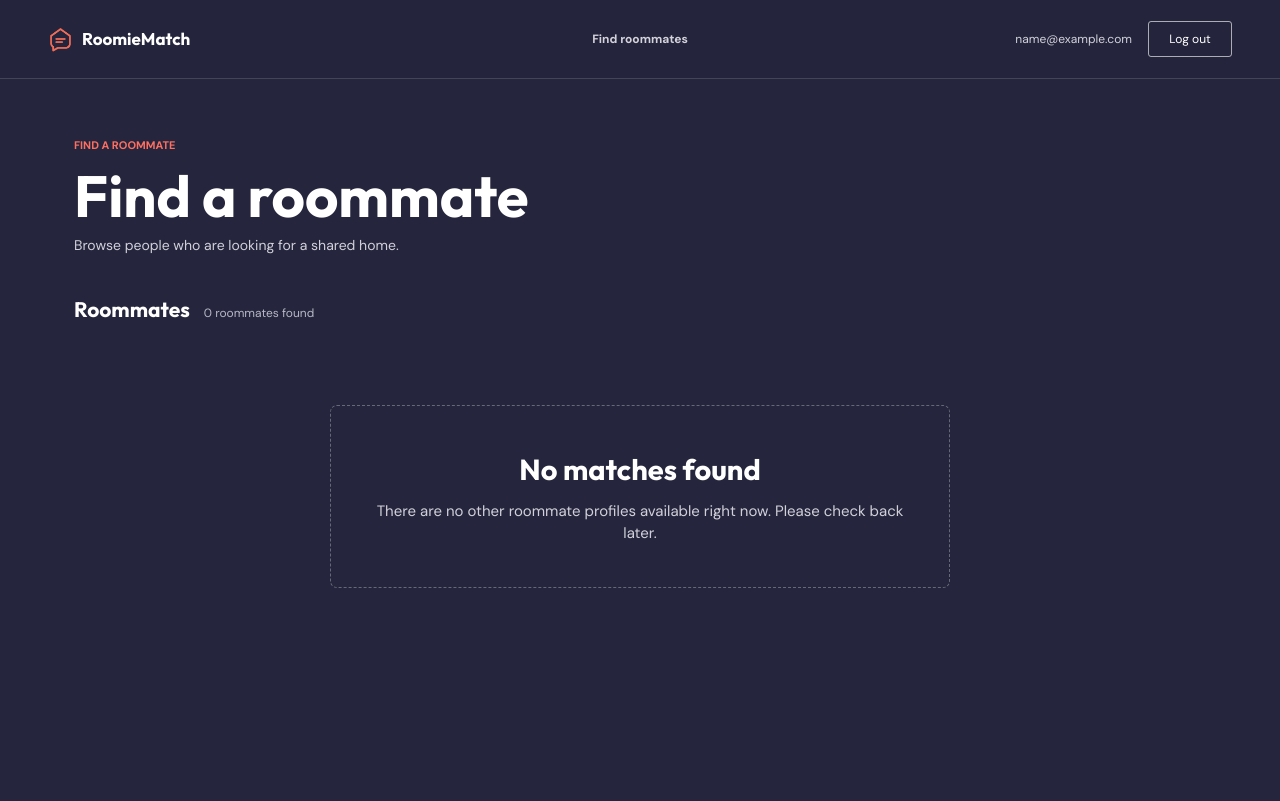
After one commit to kimberlytsang/RoomieMatch, a Django app: page /roommates/ in a window 1280 px wide. The commit adds this page. Run offline with Django 5.2, Linux system fonts and the light colour scheme; a user stored in the database is signed in; tables that the repository leaves empty hold one stand-in row (values such as "Sample post").

Commit message:
US-07: add roommate discovery pages

```diff
--- a/config/urls.py
+++ b/config/urls.py
@@ -3,6 +3,7 @@ from django.urls import include, path
 
 urlpatterns = [
     path("", include("accounts.page_urls")),
+    path("", include("profiles.page_urls")),
     path("api/", include("accounts.urls")),
     path("api/", include("profiles.urls")),
     path("api/", include("messaging.urls")),
--- /dev/null
+++ b/profiles/page_views.py
@@ -0,0 +1,24 @@
+"""HTML views for discovering roommate profiles."""
+
+from django.contrib.auth.decorators import login_required
+from django.shortcuts import render
+
+from . import services
+from .models import Profile
+
+
+@login_required(login_url="login-page")
+def roommate_list(request):
+    """US-07: show every currently browseable roommate."""
+    roommates = services.list_available_roommates(request.user)
+    return render(request, "profiles/roommate_list.html", {"roommates": roommates})
+
+
+@login_required(login_url="login-page")
+def roommate_detail(request, user_id):
+    """Open the selected roommate's shared profile summary."""
+    try:
+        roommate = services.get_available_roommate(request.user, user_id)
+    except Profile.DoesNotExist:
+        return render(request, "profiles/roommate_unavailable.html", status=404)
+    return render(request, "profiles/roommate_detail.html", {"roommate": roommate})
--- a/profiles/services.py
+++ b/profiles/services.py
@@ -1,2 +1,26 @@
-"""Service layer: business logic for this component. Views call these functions;
-only models/queries here touch the database."""
+"""Business rules and database queries for roommate discovery."""
+
+from .models import Profile
+
+
+def list_available_roommates(viewer):
+    """Return profiles a signed-in seeker can browse.
+
+    A seeker never appears in their own results, and profiles without the
+    preference information shown on a roommate card are not browseable yet.
+    """
+    return (
+        Profile.objects.select_related("user__preference__location")
+        .filter(user__preference__isnull=False)
+        .exclude(user=viewer)
+        .order_by("display_name")
+    )
+
+
+def get_available_roommate(viewer, user_id):
+    """Return one browseable roommate, or raise Profile.DoesNotExist.
+
+    Keeping this lookup here ensures a URL cannot expose the signed-in
+    seeker's own profile or a profile that is no longer available.
+    """
+    return list_available_roommates(viewer).get(user_id=user_id)
--- a/static/css/site.css
+++ b/static/css/site.css
@@ -42,7 +42,7 @@ h1, h2, h3 { font-family: "Outfit", "DM Sans", sans-serif; letter-spacing: 0; }
   display: grid;
   width: min(100% - 96px, 1240px);
   height: 78px;
-  grid-template-columns: 1fr auto;
+  grid-template-columns: 1fr auto 1fr;
   align-items: center;
   gap: 24px;
   margin: 0 auto;
@@ -68,7 +68,10 @@ h1, h2, h3 { font-family: "Outfit", "DM Sans", sans-serif; letter-spacing: 0; }
   object-fit: contain;
 }
 
-.header-action { display: flex; min-width: 0; justify-content: flex-end; align-items: center; gap: 16px; }
+.header-action { display: flex; min-width: 0; grid-column: 3; justify-content: flex-end; align-items: center; gap: 16px; }
+.site-nav { display: flex; justify-content: center; gap: 24px; }
+.site-nav a { color: #d4d3dc; font-size: 12px; font-weight: 700; text-decoration: none; }
+.site-nav a:hover, .site-nav a:focus-visible { color: var(--coral); }
 .header-email { overflow: hidden; max-width: 190px; color: #d4d3dc; font-size: 12px; text-overflow: ellipsis; white-space: nowrap; }
 
 .header-button {
@@ -230,6 +233,38 @@ h1, h2, h3 { font-family: "Outfit", "DM Sans", sans-serif; letter-spacing: 0; }
 .form-switch { margin: 16px 0 0; color: #77747e; font-size: 11px; }
 .form-switch a { color: #df5c50; }
 
+.roommate-page { min-height: calc(100vh - 78px); padding: 58px 26px 72px; }
+.roommate-heading { max-width: 610px; margin-bottom: 38px; }
+.roommate-heading h1, .roommate-detail-card h1 { margin-bottom: 10px; font-size: clamp(38px, 5vw, 58px); font-weight: 700; line-height: 1; }
+.roommate-heading > p:last-child { margin-bottom: 0; color: #d1d0da; font-size: 14px; }
+.roommates-section-heading { display: flex; align-items: baseline; gap: 14px; margin-bottom: 16px; }
+.roommates-section-heading h2 { margin: 0; font-size: 21px; }
+.roommates-section-heading p { margin: 0; color: #b8b7c5; font-size: 12px; }
+.roommate-grid { display: grid; grid-template-columns: repeat(auto-fill, minmax(235px, 1fr)); gap: 20px; }
+.roommate-card { overflow: hidden; border: 1px solid rgba(255, 255, 255, .16); border-radius: 7px; background: rgba(255, 253, 251, .98); box-shadow: 0 16px 32px rgba(9, 10, 20, .14); }
+.roommate-avatar { display: grid; height: 168px; place-items: center; color: #fff; background: linear-gradient(135deg, #ff8f82, #6d71aa); font-family: "Outfit", "DM Sans", sans-serif; font-size: 58px; font-weight: 700; }
+.roommate-card-body { padding: 18px; color: var(--text); }
+.roommate-card h3 { margin-bottom: 4px; font-size: 21px; }
+.roommate-location { margin-bottom: 12px; color: #df5c50; font-size: 12px; font-weight: 700; }
+.roommate-budget { margin-bottom: 12px; font-size: 12px; font-weight: 700; }
+.roommate-bio { min-height: 42px; margin-bottom: 14px; color: #77747e; font-size: 12px; line-height: 1.55; }
+.preference-chip { display: inline-flex; margin: 0 0 15px; padding: 5px 10px; border: 1px solid #eaded9; border-radius: 3px; color: #5e5964; font-size: 11px; }
+.roommate-profile-link { display: flex; min-height: 38px; justify-content: center; align-items: center; border: 1px solid var(--coral); border-radius: 3px; color: #c94f45; font-size: 12px; font-weight: 700; text-decoration: none; }
+.roommate-profile-link:hover, .roommate-profile-link:focus-visible { color: #fff; background: var(--coral); }
+.empty-roommates { max-width: 620px; margin: 80px auto; padding: 42px 28px; border: 1px dashed rgba(255, 255, 255, .3); border-radius: 7px; text-align: center; }
+.empty-roommates h2 { margin-bottom: 8px; font-size: 29px; }
+.empty-roommates p { margin: 0; color: #d1d0da; }
+.back-link { display: inline-block; margin-bottom: 27px; color: var(--coral); font-size: 13px; font-weight: 700; text-decoration: none; }
+.back-link:hover, .back-link:focus-visible { text-decoration: underline; }
+.roommate-detail-card { display: grid; grid-template-columns: 210px minmax(0, 1fr); max-width: 780px; gap: 32px; padding: 32px; border-radius: 7px; color: var(--text); background: var(--paper); box-shadow: 0 16px 32px rgba(9, 10, 20, .14); }
+.roommate-avatar-large { height: 210px; border-radius: 5px; }
+.roommate-detail-card .roommate-location { margin-bottom: 19px; }
+.roommate-detail-card .roommate-bio { min-height: 0; color: #5e5964; font-size: 14px; }
+.roommate-facts { display: grid; grid-template-columns: repeat(2, minmax(0, 1fr)); gap: 12px; margin: 22px 0 0; }
+.roommate-facts div { padding: 12px; border-radius: 4px; background: #fff4f0; }
+.roommate-facts dt { margin-bottom: 3px; color: #8b8382; font-size: 10px; font-weight: 700; text-transform: uppercase; }
+.roommate-facts dd { margin: 0; font-size: 12px; font-weight: 700; }
+
 @keyframes rise-in {
   from { opacity: 0; transform: translateY(12px); }
   to { opacity: 1; transform: translateY(0); }
@@ -237,7 +272,7 @@ h1, h2, h3 { font-family: "Outfit", "DM Sans", sans-serif; letter-spacing: 0; }
 
 @media (max-width: 900px) {
   .header-inner, .page-wrap { width: min(100% - 48px, 720px); }
-  .header-inner { grid-template-columns: 1fr auto; }
+  .header-inner { grid-template-columns: 1fr auto 1fr; }
   .home-hero { min-height: 0; grid-template-columns: minmax(0, .92fr) minmax(300px, 1fr); gap: 24px; padding: 62px 0 58px; }
   .hero-copy { padding-left: 0; }
   .hero-copy h1 { font-size: 52px; }
@@ -248,6 +283,7 @@ h1, h2, h3 { font-family: "Outfit", "DM Sans", sans-serif; letter-spacing: 0; }
   .auth-story h1 { font-size: 46px; }
   .auth-portrait { width: 112px; height: 136px; }
   .auth-portrait-female { height: 148px; }
+  .roommate-page { padding-right: 0; padding-left: 0; }
   .login-page .auth-layout { grid-template-columns: minmax(0, 1fr) minmax(330px, 400px); gap: 32px; padding: 0; }
   .login-page .auth-portrait { width: 132px; height: 154px; }
   .login-page .auth-portrait-female { height: 166px; }
@@ -261,6 +297,7 @@ h1, h2, h3 { font-family: "Outfit", "DM Sans", sans-serif; letter-spacing: 0; }
   .header-inner { height: 66px; }
   .brand { font-size: 15px; }
   .header-action { gap: 8px; }
+  .site-nav { display: none; }
   .header-email { display: none; }
   .header-button { min-width: 76px; min-height: 34px; }
   .home-hero { grid-template-columns: 1fr; gap: 22px; padding: 45px 0 42px; }
@@ -286,6 +323,12 @@ h1, h2, h3 { font-family: "Outfit", "DM Sans", sans-serif; letter-spacing: 0; }
   .login-page .auth-portrait-female { height: 134px; }
   .register-page .auth-portrait { width: 104px; height: 124px; }
   .register-page .auth-portrait-female { height: 134px; }
+  .roommate-page { min-height: calc(100vh - 66px); padding: 38px 0 45px; }
+  .roommate-heading { margin-bottom: 30px; }
+  .roommate-grid { grid-template-columns: 1fr; }
+  .roommate-detail-card { grid-template-columns: 1fr; gap: 22px; padding: 23px; }
+  .roommate-avatar-large { height: 170px; }
+  .roommate-facts { grid-template-columns: 1fr; }
 }
 
 @media (max-height: 640px) and (min-width: 901px) {
--- a/templates/base.html
+++ b/templates/base.html
@@ -40,6 +40,11 @@
         <img class="brand-mark" src="{% static 'images/RoomieMatchLogo.png' %}" alt="" aria-hidden="true">
         <span>RoomieMatch</span>
       </a>
+      {% if user.is_authenticated %}
+        <nav class="site-nav" aria-label="Primary navigation">
+          <a href="{% url 'roommate-list' %}">Find roommates</a>
+        </nav>
+      {% endif %}
       <div class="header-action">
         {% if user.is_authenticated %}
           <span class="header-email">{{ user.email }}</span>
@@ -51,5 +56,25 @@
     </div>
   </header>
   {% block content %}{% endblock %}
+  <script>
+    const logoutButton = document.getElementById("logout");
+    if (logoutButton) {
+      logoutButton.addEventListener("click", async () => {
+        logoutButton.disabled = true;
+        try {
+          const response = await postJson("/api/auth/logout");
+          if (response.status === 204 || response.status === 401) {
+            window.location.href = "/login/";
+            return;
+          }
+          window.alert("Could not log out. Please try again.");
+        } catch (error) {
+          window.alert("Could not log out. Please check your connection and try again.");
+        } finally {
+          logoutButton.disabled = false;
+        }
+      });
+    }
+  </script>
 </body>
 </html>
--- /dev/null
+++ b/templates/profiles/roommate_list.html
@@ -0,0 +1,47 @@
+{% extends "base.html" %}
+
+{% block title %}Find roommates - RoomieMatch{% endblock %}
+
+{% block header_action %}
+  <button class="header-button" id="logout" type="button">Log out</button>
+{% endblock %}
+
+{% block content %}
+<main class="page-wrap roommate-page">
+  <section class="roommate-heading">
+    <p class="eyebrow">Find a roommate</p>
+    <h1>Find a roommate</h1>
+    <p>Browse people who are looking for a shared home.</p>
+  </section>
+
+  <section aria-labelledby="roommates-title">
+    <div class="roommates-section-heading">
+      <h2 id="roommates-title">Roommates</h2>
+      <p>{{ roommates|length }} roommate{{ roommates|pluralize }} found</p>
+    </div>
+
+    {% if roommates %}
+      <div class="roommate-grid">
+        {% for roommate in roommates %}
+          <article class="roommate-card">
+            <div class="roommate-avatar" aria-hidden="true">{{ roommate.display_name|first|upper }}</div>
+            <div class="roommate-card-body">
+              <h3>{{ roommate.display_name }}</h3>
+              <p class="roommate-location">{{ roommate.user.preference.location }}</p>
+              <p class="roommate-budget">{{ roommate.user.preference.get_budget_range_display }} / month</p>
+              <p class="roommate-bio">{{ roommate.bio|default:"This roommate has not added an introduction yet." }}</p>
+              <p class="preference-chip">{{ roommate.user.preference.get_pets_preference_display }}</p>
+              <a class="roommate-profile-link" href="{% url 'roommate-detail' roommate.user_id %}">View profile</a>
+            </div>
+          </article>
+        {% endfor %}
+      </div>
+    {% else %}
+      <section class="empty-roommates" aria-labelledby="empty-title">
+        <h2 id="empty-title">No matches found</h2>
+        <p>There are no other roommate profiles available right now. Please check back later.</p>
+      </section>
+    {% endif %}
+  </section>
+</main>
+{% endblock %}
```
Also changed, not shown: docs/STORY_TRACKER.md (+1 -0 lines), profiles/page_urls.py (added, +10 -0 lines), templates/home.html (+0 -23 lines), templates/profiles/roommate_detail.html (added, +26 -0 lines), templates/profiles/roommate_unavailable.html (added, +17 -0 lines), tests/test_us07_roommate_search.py (added, +85 -0 lines).
